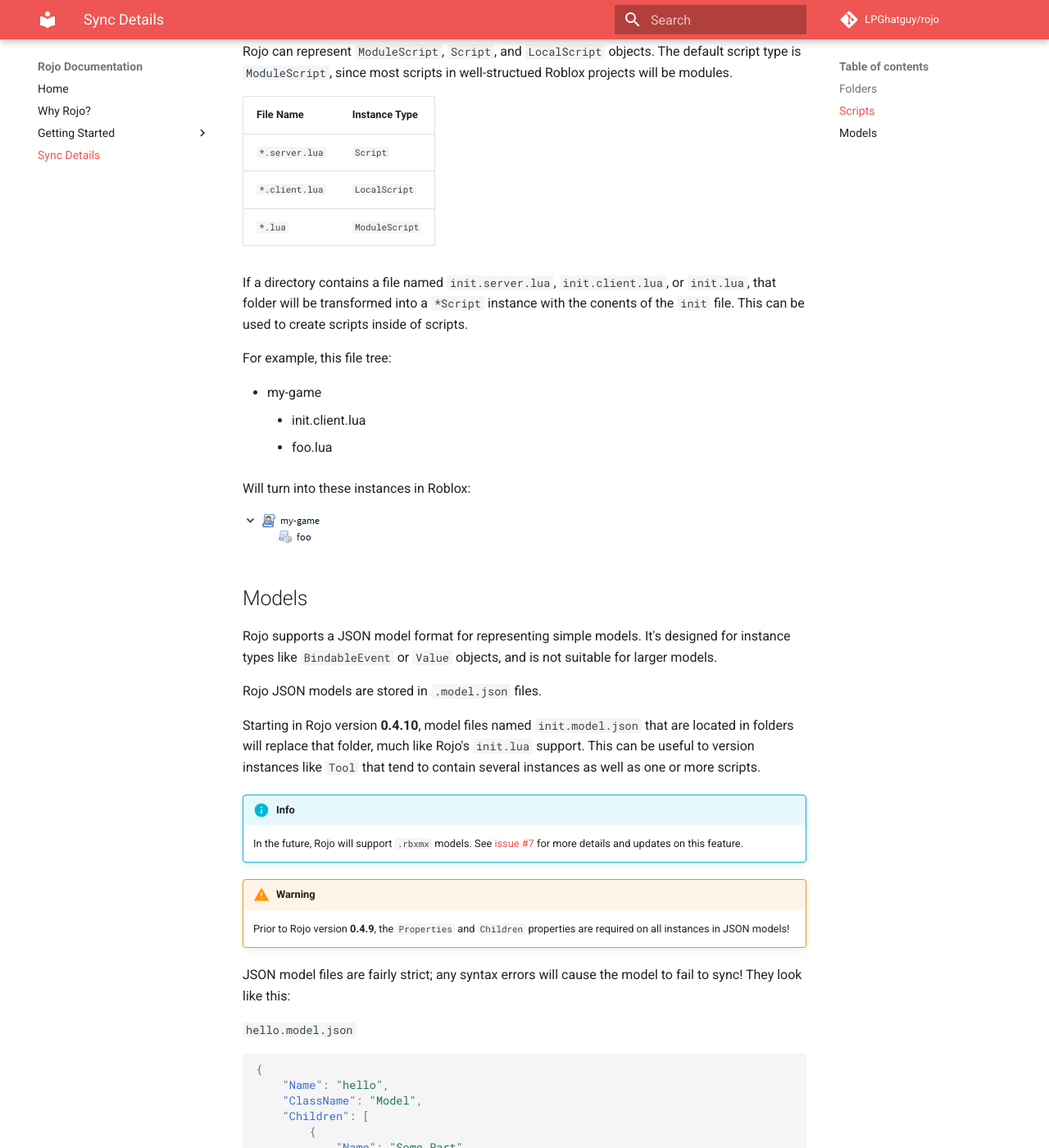
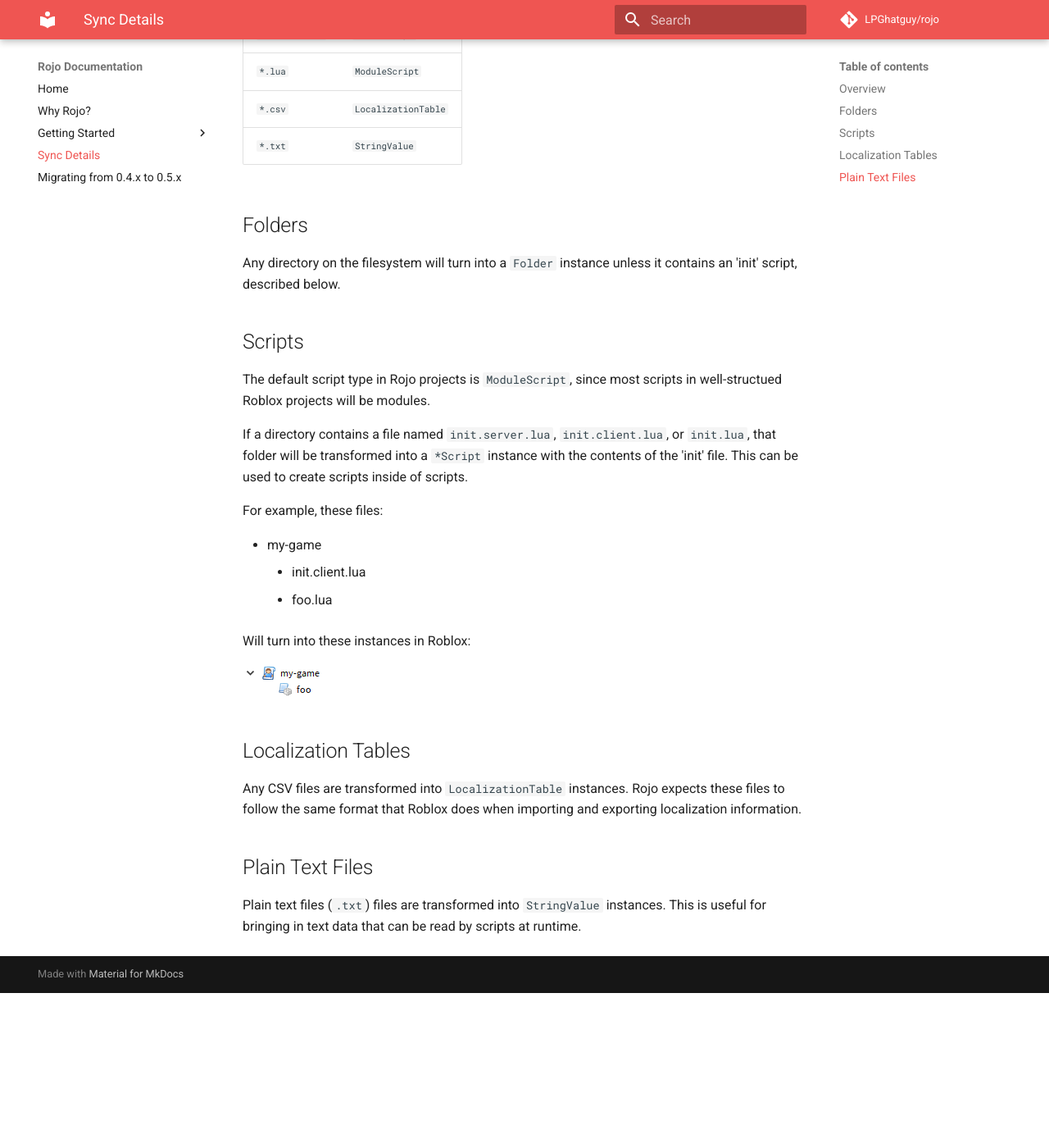
Before and after one commit to rojo-rbx/rojo, an MkDocs documentation site: the page built from docs/sync-details.md, in a window 1280 px wide and 1400 px high, scrolled down 414 px. Shown: the whole window at 82% size. Built offline with MkDocs 1.6.1 and Material for MkDocs 9.7.7, drawn with Linux system fonts in a browser that asks for light colours; comment, search, counter and statistics services are not loaded; old or Windows-style settings are respelled for this version of MkDocs; after the commit the page ends 1625 px from its top, so only the background shows below that; some of the changed text lies outside the part shown.

Commit message:
Update docs for Epiphany

````diff
--- a/docs/sync-details.md
+++ b/docs/sync-details.md
@@ -1,21 +1,24 @@
-# Sync Details
 This page aims to describe how Rojo turns files on the filesystem into Roblox objects.
 
+## Overview
+| File Name      | Instance Type       |
+| -------------- | ------------------- |
+| any directory  | `Folder`            |
+| `*.server.lua` | `Script`            |
+| `*.client.lua` | `LocalScript`       |
+| `*.lua`        | `ModuleScript`      |
+| `*.csv`        | `LocalizationTable` |
+| `*.txt`        | `StringValue`       |
+
 ## Folders
-Any directory on the filesystem will turn into a `Folder` instance in Roblox, unless that folder matches the name of a service or other existing instance. In those cases, that instance will be preserved.
+Any directory on the filesystem will turn into a `Folder` instance unless it contains an 'init' script, described below.
 
 ## Scripts
-Rojo can represent `ModuleScript`, `Script`, and `LocalScript` objects. The default script type is `ModuleScript`, since most scripts in well-structued Roblox projects will be modules.
+The default script type in Rojo projects is `ModuleScript`, since most scripts in well-structued Roblox projects will be modules.
 
-| File Name      | Instance Type  |
-| -------------- | -------------- |
-| `*.server.lua` | `Script`       |
-| `*.client.lua` | `LocalScript`  |
-| `*.lua`        | `ModuleScript` |
+If a directory contains a file named `init.server.lua`, `init.client.lua`, or `init.lua`, that folder will be transformed into a `*Script` instance with the contents of the 'init' file. This can be used to create scripts inside of scripts.
 
-If a directory contains a file named `init.server.lua`, `init.client.lua`, or `init.lua`, that folder will be transformed into a `*Script` instance with the conents of the `init` file. This can be used to create scripts inside of scripts.
-
-For example, this file tree:
+For example, these files:
 
 * my-game
     * init.client.lua
@@ -25,41 +28,8 @@
 
 ![Example of Roblox instances](/images/sync-example.png)
 
-## Models
-Rojo supports a JSON model format for representing simple models. It's designed for instance types like `BindableEvent` or `Value` objects, and is not suitable for larger models.
+## Localization Tables
+Any CSV files are transformed into `LocalizationTable` instances. Rojo expects these files to follow the same format that Roblox does when importing and exporting localization information.
 
-Rojo JSON models are stored in `.model.json` files.
-
-Starting in Rojo version **0.4.10**, model files named `init.model.json` that are located in folders will replace that folder, much like Rojo's `init.lua` support. This can be useful to version instances like `Tool` that tend to contain several instances as well as one or more scripts.
-
-!!! info
-    In the future, Rojo will support `.rbxmx` models. See [issue #7](https://github.com/LPGhatguy/rojo/issues/7) for more details and updates on this feature.
-
-!!! warning
-    Prior to Rojo version **0.4.9**, the `Properties` and `Children` properties are required on all instances in JSON models!
-
-JSON model files are fairly strict; any syntax errors will cause the model to fail to sync! They look like this:
-
-`hello.model.json`
-```json
-{
-    "Name": "hello",
-    "ClassName": "Model",
-    "Children": [
-        {
-            "Name": "Some Part",
-            "ClassName": "Part"
-        },
-        {
-            "Name": "Some StringValue",
-            "ClassName": "StringValue",
-            "Properties": {
-                "Value": {
-                    "Type": "String",
-                    "Value": "Hello, world!"
-                }
-            }
-        }
-    ]
-}
-```
+## Plain Text Files
+Plain text files (`.txt`) files are transformed into `StringValue` instances. This is useful for bringing in text data that can be read by scripts at runtime.
--- a/mkdocs.yml
+++ b/mkdocs.yml
@@ -14,8 +14,9 @@
   - Why Rojo?: why-rojo.md
   - Getting Started:
     - Installation: getting-started/installation.md
-    - Creating a Project: getting-started/creating-a-project.md
+    - Creating a Place with Rojo: getting-started/creating-a-place.md
   - Sync Details: sync-details.md
+  - Migrating from 0.4.x to 0.5.x: migrating-to-epiphany.md
 
 markdown_extensions:
   - attr_list
````
Also changed, not shown: docs/getting-started/creating-a-place.md (added, +64 -0 lines), docs/getting-started/creating-a-project.md (deleted, +0 -77 lines), docs/getting-started/installation.md (+0 -1 lines), docs/index.md (+1 -2 lines), docs/migrating-to-epiphany.md (added, +59 -0 lines), docs/why-rojo.md (+0 -1 lines).
